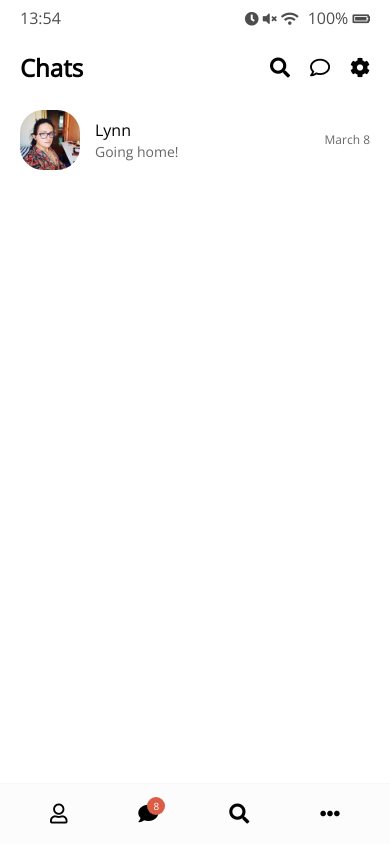
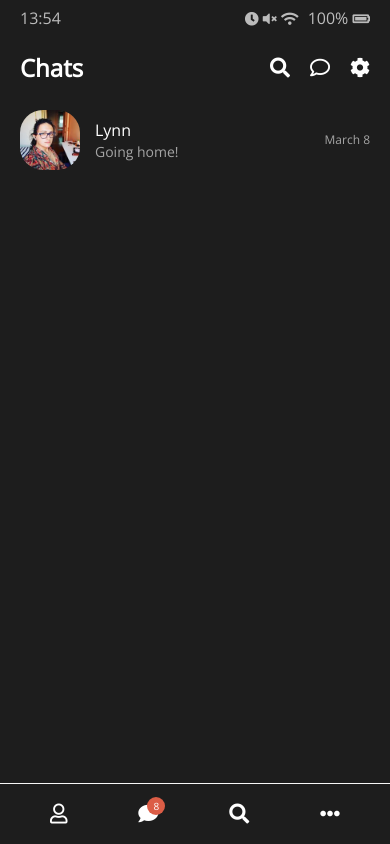
Before and after one commit to ccinoDev/kakao-clone, a plain HTML site: page index.html in a window 390 px wide. Drawn offline with nearby package versions, Linux system fonts and the light colour scheme.

Commit message:
Dark mode

```diff
--- a/css/mobile.css
+++ b/css/mobile.css
@@ -4,7 +4,7 @@
   height: 100%;
   top: 0;
   left: 0;
-  background-color: #fce006;
+  background-color: rgb(29, 29, 29);
   display: flex;
   justify-content: center;
   align-items: center;
--- a/css/nav-bar.css
+++ b/css/nav-bar.css
@@ -1,7 +1,7 @@
 .nav {
   position: fixed;
   width: 100%;
-  background-color: #fcfcfc;
+  background-color: rgb(29, 29, 29);
   padding: 20px 50px;
   left: 0px;
   bottom: 0px;
--- a/css/styles.css
+++ b/css/styles.css
@@ -16,9 +16,9 @@
 }
 
 body {
-  background-color: white;
+  background-color: rgb(29, 29, 29);
   padding: 10px 20px;
-  color: #020202;
+  color: white;
   font-family: "Open Sans", -apple-system, BlinkMacSystemFont, "Segoe UI",
     Roboto, Oxygen, Ubuntu, Cantarell, "Helvetica Neue", sans-serif;
 }
```
